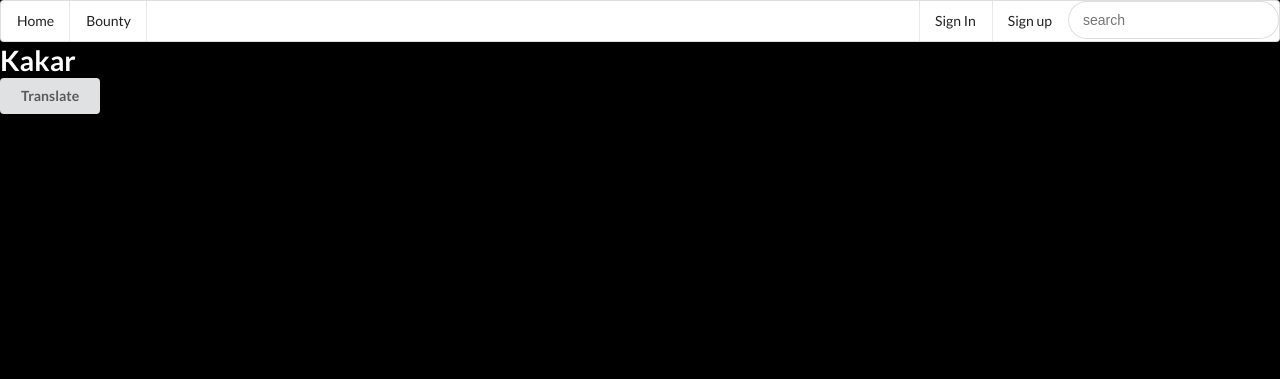
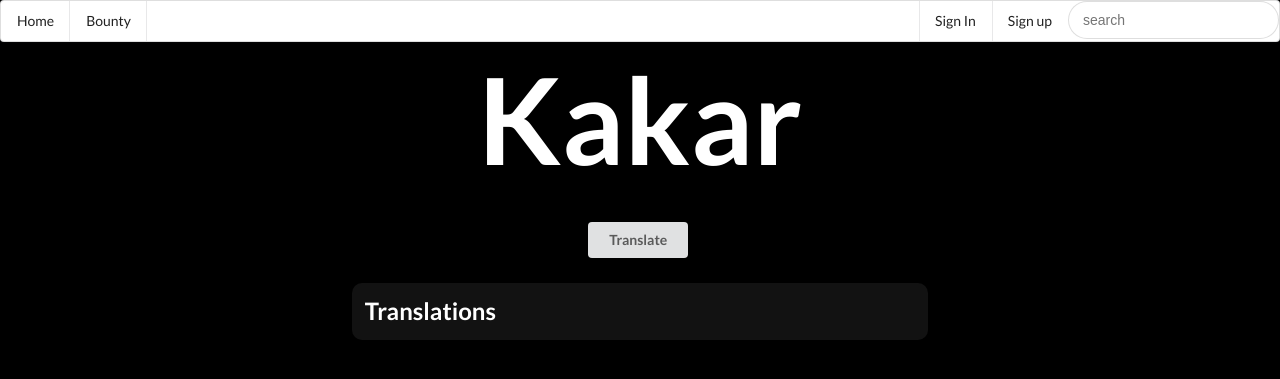
Before and after one commit to davidercool/Vef2Lokaverkefni, a Flask app: page /p/Kakar in a window 1280 px wide. Shown: the top 379 px of the page. Run offline with Flask 2, Linux system fonts and the light colour scheme.

Commit message:
pageview styling

```diff
--- /dev/null
+++ b/static/pageview.css
@@ -0,0 +1,36 @@
+body {
+    margin: auto;
+    width: 100%;
+    height: 100%;
+    color: white;
+    background-color: black;
+}
+
+.pagename {
+    text-align: center;
+    font-size: 120px;
+    padding-bottom: 2%;
+}
+
+.bouton {
+    text-align: center;
+}
+
+.box {
+    margin-top: 2%;
+    width: 45%;
+    margin-left: auto;
+    margin-right: auto;
+    background-color: rgba(255, 255, 255, 0.07);
+    border-radius: 10px;
+    padding: 1%;
+}
+
+.translation {
+    padding: 1%;
+    display: flex;
+    flex-direction: row;
+    background-color: rgba(255, 255, 255, 0.08);
+    border-radius: 10px;
+    margin-bottom: 2%;
+}
--- a/templates/home.html
+++ b/templates/home.html
@@ -16,6 +16,7 @@
                 <div class="right menu">
                     <a class="item" href="/login">Sign In</a>
                     <a class="item" href="/signup">Sign up</a>
+                    <a class="item" href="https://github.com/davidercool/Vef2Lokaverkefni">Github Repo</a>
                     <form class="ui search" action="/search" id="sform" method="get">
                         <input class="prompt"  type="text" name="s" id="stext" placeholder="search">
                         <input type="submit" style="display: none;">
--- a/templates/pageview.html
+++ b/templates/pageview.html
@@ -4,7 +4,7 @@
         <link type="text/css" rel="stylesheet" href="../static/semantic/semantic.min.css">
         <script src="../static/semantic/jquery-3.3.1.min.js"></script>
         <script src="../static/semantic/semantic.min.js"></script>
-        <link type="text/css" rel="stylesheet" href="../static/translation.css">
+        <link type="text/css" rel="stylesheet" href="../static/pageview.css">
         <meta charset="UTF-8">
         <title>Translate</title>
     </head>
@@ -27,7 +27,11 @@
             <h1 class="pagename">{{page.prettyName}}</h1>
         </div>
         <div class="info">
-            <div class="translations">
+            <form class="bouton" action="/translate/{{page.name}}" method="get">
+                <button class="ui center button" type="submit">Translate</button>
+            </form>
+            <div class="translations box">
+                <h2>Translations</h2>
                 {% for x, elem in enumerate(page.translations) %}
                     <div class="translation">
                         <h3>{{x + 1}}</h3>
@@ -35,9 +39,7 @@
                     </div>
                 {% endfor %}
             </div>
-            <form action="/translate/{{page.name}}" method="get">
-                <button class="ui center button" type="submit">Translate</button>
-            </form>
+
         </div>
     </body>
 </html>
```
Also changed, not shown: UserData/pages.json (+1 -1 lines).
